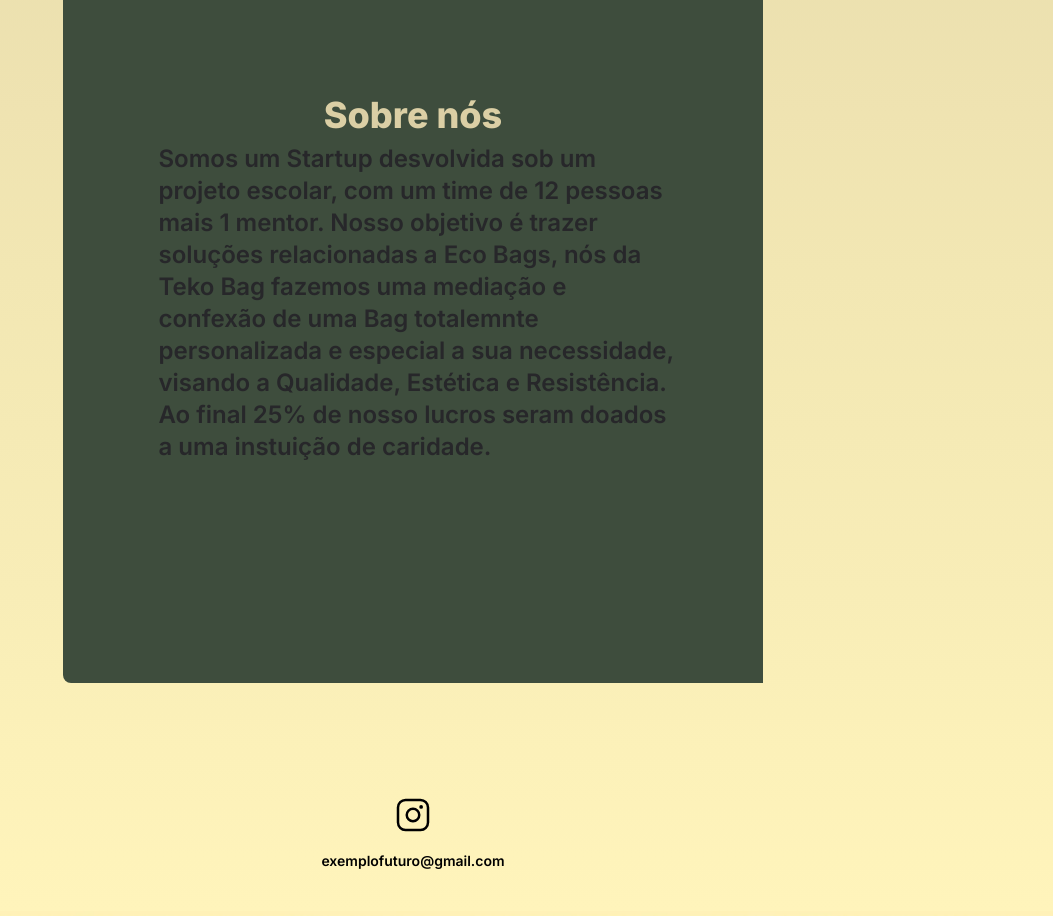
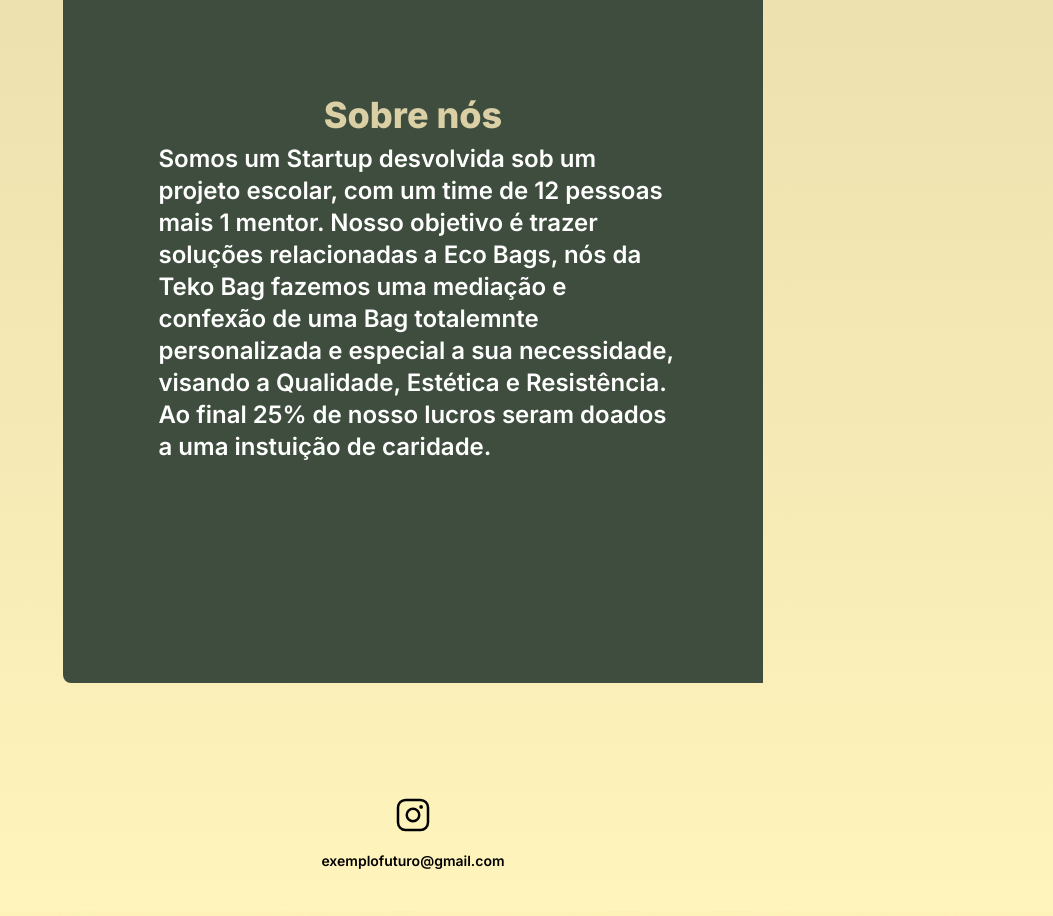
Before and after one commit to Luccas-costa/teko-bag, a Next.js app: page / in a window 1280 px wide. Shown: the part 3440-4356 px from the top of the page, without its empty margins (227-1280 px from the left). Built offline with nearby package versions, Linux system fonts and the light colour scheme.

Commit message:
texto branco patrick dia 7

```diff
--- a/src/components/Main/Section3/Section3.tsx
+++ b/src/components/Main/Section3/Section3.tsx
@@ -19,7 +19,7 @@ export default function Section3() {
         >
           Sobre nós
           <div
-            className={`${styles.sobre} text-xl sm:text-2xl text-zinc-800 font-semibold w-3/4 h-3/4 pl-2 pt-2 overflow-auto`}
+            className={`${styles.sobre} text-xl sm:text-2xl text-white font-semibold w-3/4 h-3/4 pl-2 pt-2 overflow-auto`}
           >
             Somos um Startup desvolvida sob um projeto escolar, com um time de
             12 pessoas mais 1 mentor. Nosso objetivo é trazer soluções
```
